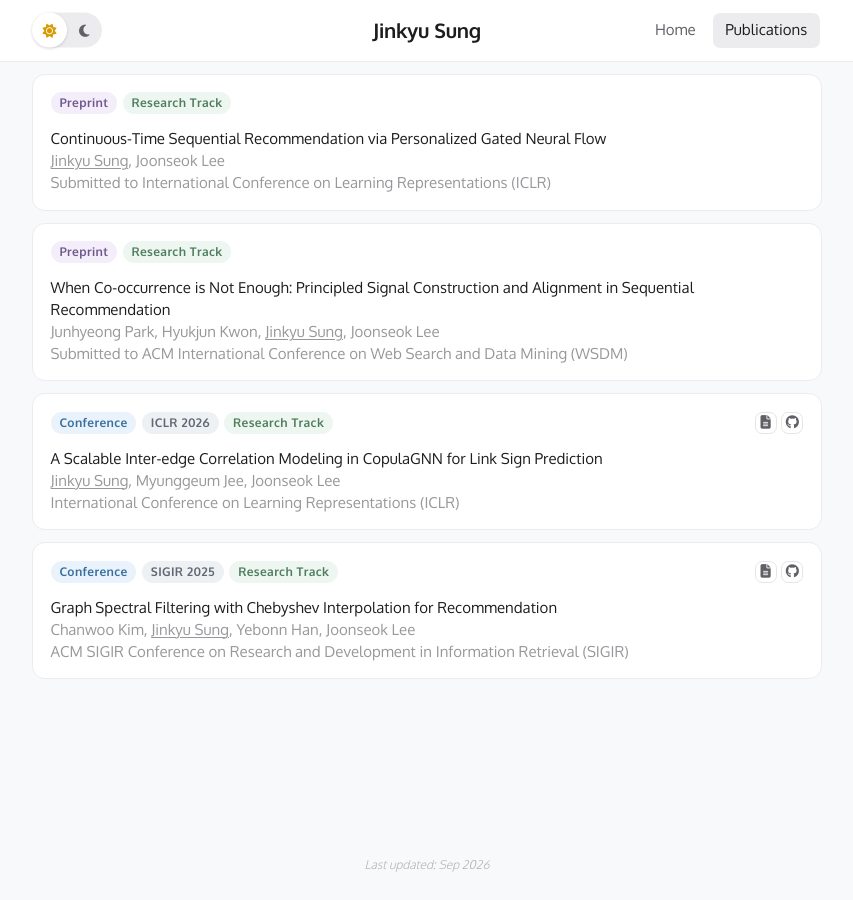
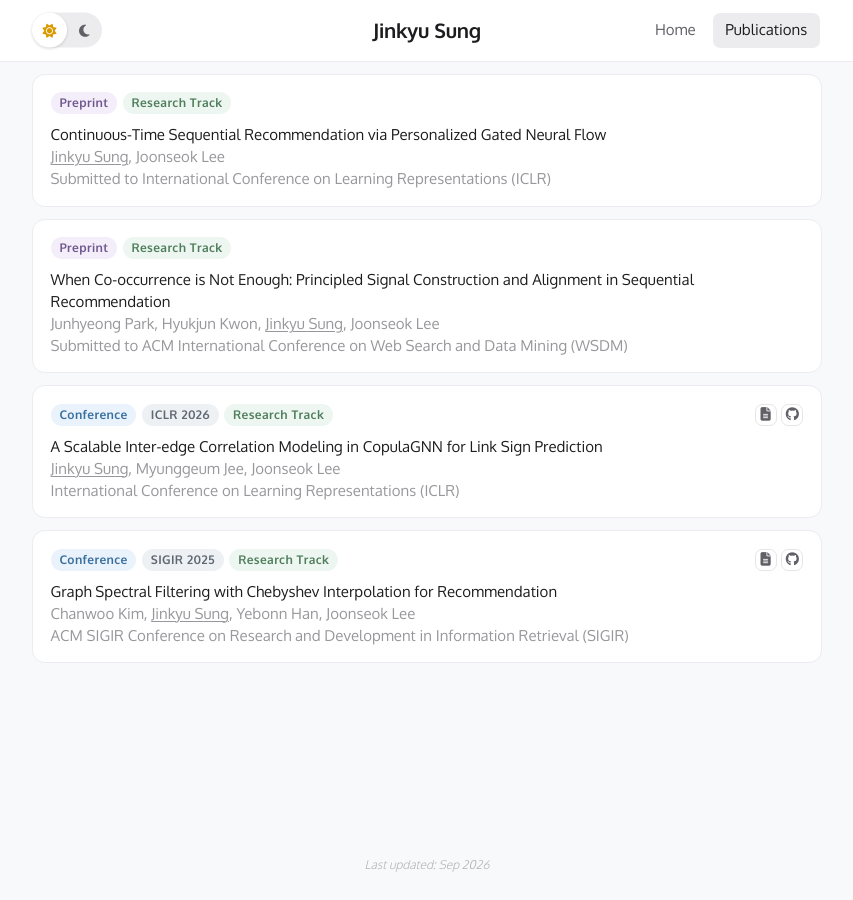
Before and after one commit to jinkyusung/jinkyusung.github.io, a Jekyll site: the page built from publications.html, in a window 1280 px wide. Shown: the whole page, without its empty margins (213-1066 px from the left). Built offline with Jekyll 4.4.1, drawn with Linux system fonts in a browser that asks for light colours.

Commit message:
Adjust publication title spacing

```diff
--- a/assets/css/global.css
+++ b/assets/css/global.css
@@ -526,7 +526,7 @@ html[data-theme="dark"] .theme-switch::before {
     font-size: 15px;
     font-weight: 400;
     line-height: 22px;
-    margin: 14px 0 0;
+    margin: 10px 0 0;
 }
 
 .publication-authors,
```
